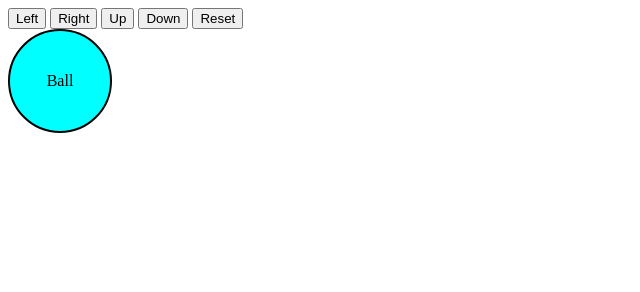
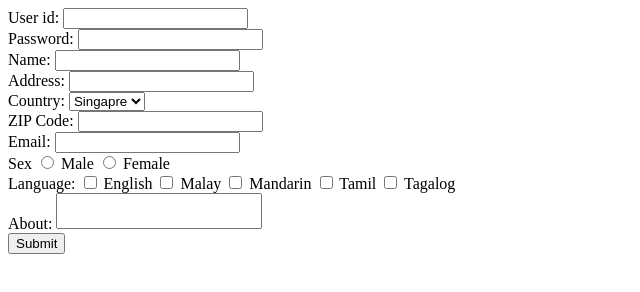
Before and after one commit to Vorgiven/AbdurRaqib.github.io, a plain HTML site: page index.html in a window 1280 px wide. Shown: the whole page, without its empty margins (0-640 px from the left). Drawn offline with Linux system fonts and the light colour scheme.

Commit message:
new file

```diff
--- a/index.html
+++ b/index.html
@@ -1,21 +1,64 @@
 <!DOCTYPE html>
-<html lang="en">
 
-<head>
-    <meta charset="UTF-8">
-    <meta name="viewport" content="width=device-width, initial-scale=1.0">
-    <title>Prac13b</title>
-    <link rel="stylesheet" href="style.css">
-    <script src="script.js" defer></script>
-</head>
+<html>
+    <head>
+        <meta charset="UTF-8">
+        <title>Home</title>
+    </head>
 
-<body >
-    <button id="leftBtn">Left</button>
-    <button id="rightBtn">Right</button>
-    <button id="upBtn">Up</button>
-    <button id="downBtn">Down</button>
-    <button id="resetBtn">Reset</button>
-    <div id="ball">Ball</div>
-</body>
+    <body>
+        <form style="width: 500px; border-radius: 2px; border-color: red;">
+        <label for="userId">User id:</label>
+        <input type="text" minlength="5" maxlength ="12" name="fid" required>
+        <br>
+        <label>Password:</label>
+        <input type="password" minlength="7" maxlength ="12" name="fpassword">
+        <br>
+        <label>Name:</label>
+        <input type="text" name="fname"  pattern="[A-Za-z]{3}" required>
+        <br>
+        <label>Address:</label>
+        <input type="text"name="fname"required>
+        <br>
+        <label>Country:</label>
+        <select name="fcountry">
+            <option value="sg">Singapre</option>
+            <option value="my">Malaysia</option>
+            <option value="ph">PH</option>
+            <option value="us">US</option>
+        </select>
+        <br>
 
+        <label>ZIP Code:</label>
+        <input type="text" required="text" name="fzipcode"maxlength="6"  >
+        <br>
+        <label>Email:</label>
+        <input type="email" required="text" name="femail">
+        <br>
+        <label>Sex</label>
+        <input type="radio" required="text" name="fgender">
+        <label>Male</label>
+        <input type="radio" required="text" name="fgender">
+        <label>Female</label>
+        <br>
+
+        <label>Language:</label>
+        <input type="checkbox"  name="flanguage">
+        <label>English</label>
+        <input type="checkbox"  name="flanguage">
+        <label>Malay</label>
+        <input type="checkbox" name="flanguage">
+        <label>Mandarin</label>
+        <input type="checkbox"  name="flanguage">
+        <label>Tamil</label>
+        <input type="checkbox" required="text" name="flanguage">
+        <label>Tagalog</label>
+        <br>
+        <label>About:</label>
+        <textarea style="width: 200px; resize: none;"></textarea>
+        <br>
+        <input type="submit">
+    </form>
+
+    </body>
 </html>
--- a/script.js
+++ /dev/null
@@ -1,65 +0,0 @@
-/*find references to all the buttons and ball */
-const leftBtn = document.querySelector("#leftBtn");
-const rightBtn = document.querySelector("#rightBtn");
-const upBtn = document.querySelector("#upBtn");
-const downBtn = document.querySelector("#downBtn");
-const resetBtn = document.querySelector("#resetBtn");
-const ball = document.querySelector("#ball");
-var ballX = ballY = 0; //assign initial position of ball
-
-
-//functions to update variables to control ball position
-function ResetPos() {
-    ballX = ballY = 0; //reset to zero
-    UpdateBallStyle();
-}
-function MovePos(leftInc, topInc) {
-    ballX += leftInc;
-    ballY += topInc;
-    UpdateBallStyle();
-}
-//function to update ball css as well as display text
-function UpdateBallStyle() {
-    ball.style.left = ballX+"px"; //set left property to ball x variable
-    ball.style.top = ballY+"px"; //set top property to ball x variable
-    ball.innerText = ballX + "," + ballY; //update ball text to show coordinate
-}
-
-//function just to move left (decrease left style)
-function MoveLeft() {
-    MovePos(-10, 0);
-}
-//eventlisteners to activate MovePos
-leftBtn.addEventListener("click", MoveLeft);
-//leftBtn.addEventListener("click", MoveLeft(-10,0)); //wrong
-//cannot do like this. MoveLeft(-10,0) will execute immediately
-//using anonymous function to pass in arguments from eventlistener
-rightBtn.addEventListener("click", function () {
-    MovePos(+10, 0)
-});
-upBtn.addEventListener("click", function () {
-    MovePos(0, -10)
-});
-downBtn.addEventListener("click", function () {
-    MovePos(0, +10)
-});
-resetBtn.addEventListener("click", ResetPos);
-
-document.addEventListener('keydown', (e) => {
-    console.log(e);
-    if (e.code === "ArrowRight") {
-        MovePos(+10, 0);
-    }
-    if (e.code === "ArrowLeft") {
-        MovePos(-10, 0);
-    }
-    if (e.code === "ArrowDown") {
-        //TODO
-        MovePos(0, +10);
-    }
-    if (e.code === "ArrowUp") {
-        //TODO
-        MovePos(0, -10);
-    }
-    //Need to inform user what keys to press. Better option: use switch case instead.
-});
--- a/style.css
+++ /dev/null
@@ -1,11 +0,0 @@
-#ball {
-    background: cyan;
-    width: 100px;
-    height: 100px;
-    border-radius: 50%;
-    position: absolute;
-    display: flex;
-    justify-content: center;
-    align-items: center;
-    border: 2px solid black;
-}
```
